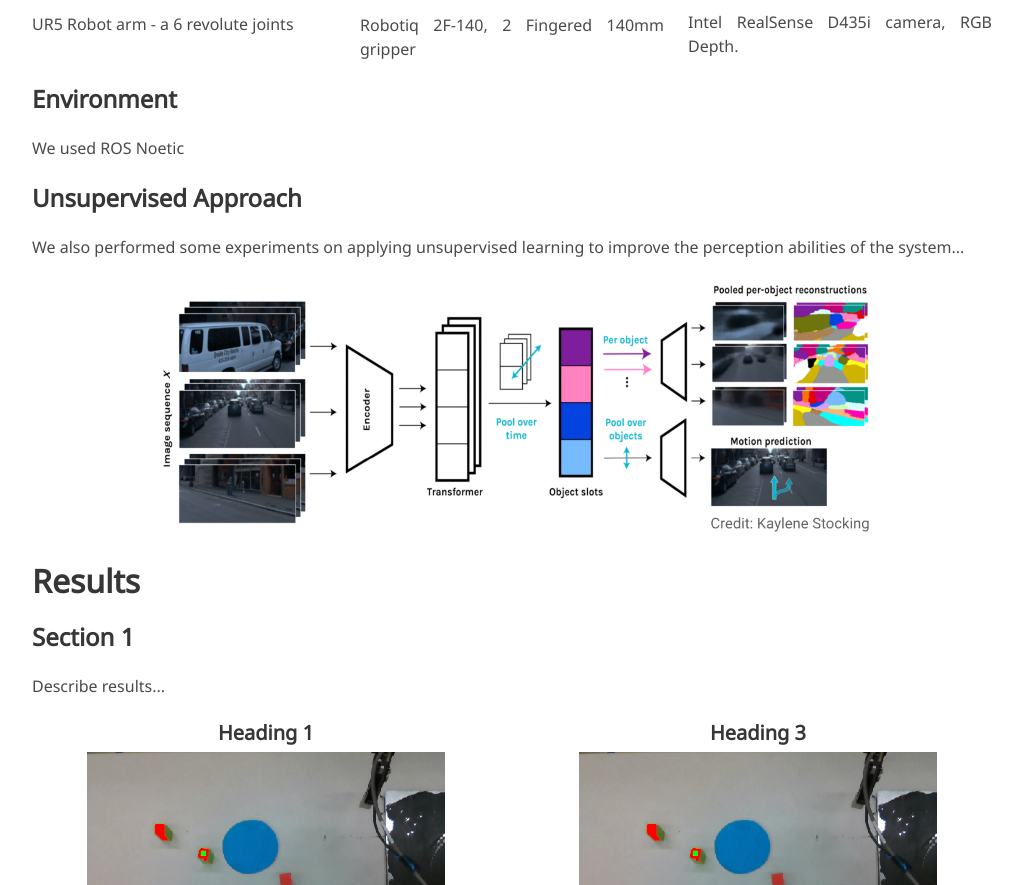
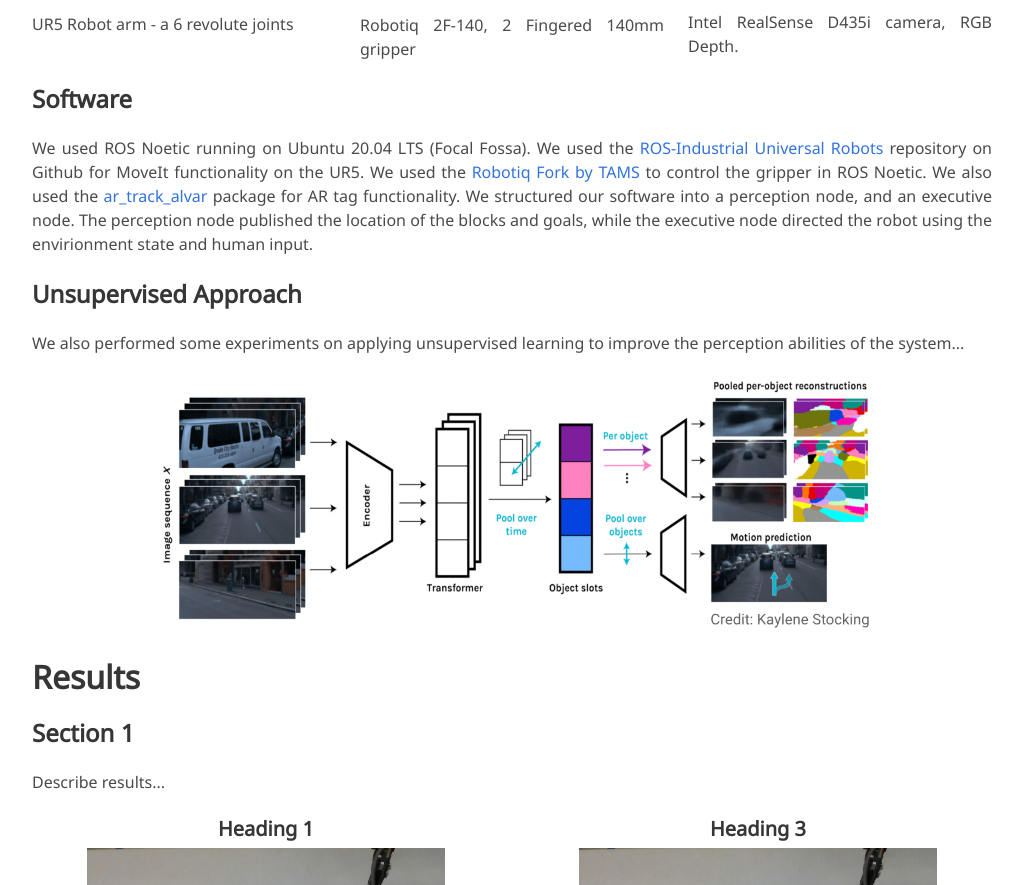
Before and after one commit to vint-1/eecs106a-website, a plain HTML site: page index.html in a window 1280 px wide. Shown: the part 2925-3810 px from the top of the page, without its empty margins (128-1150 px from the left). Drawn offline with nearby package versions, Linux system fonts and the light colour scheme; some icons are missing; a web font is replaced by a local one.

Commit message:
for got to save vscode

```diff
--- a/index.html
+++ b/index.html
@@ -353,10 +353,15 @@
         <!--/ (OLD) Software. -->
 
         <!--/ Software. -->
-        <h3 class="title is-4">Environment</h3>
+        <h3 class="title is-4">Software</h3>
         <div class="content has-text-justified">
           <p>
-            We used ROS Noetic
+            We used ROS Noetic running on Ubuntu 20.04 LTS (Focal Fossa). We used the <a href="https://github.com/ros-industrial/universal_robot">ROS-Industrial Universal Robots</a>
+            repository on Github for MoveIt functionality on the UR5. We used the <a href="https://github.com/TAMS-Group/robotiq">Robotiq Fork by TAMS</a> to control the gripper in
+            ROS Noetic. We also used the <a href="https://github.com/ros-perception/ar_track_alvar">ar_track_alvar</a> package for AR tag functionality.
+
+            We structured our software into a perception node, and an executive node. The perception node published the location of the blocks and goals, while the
+            executive node directed the robot using the envirionment state and human input.
           </p>
         </div>
         <!--/ Software. -->
```
